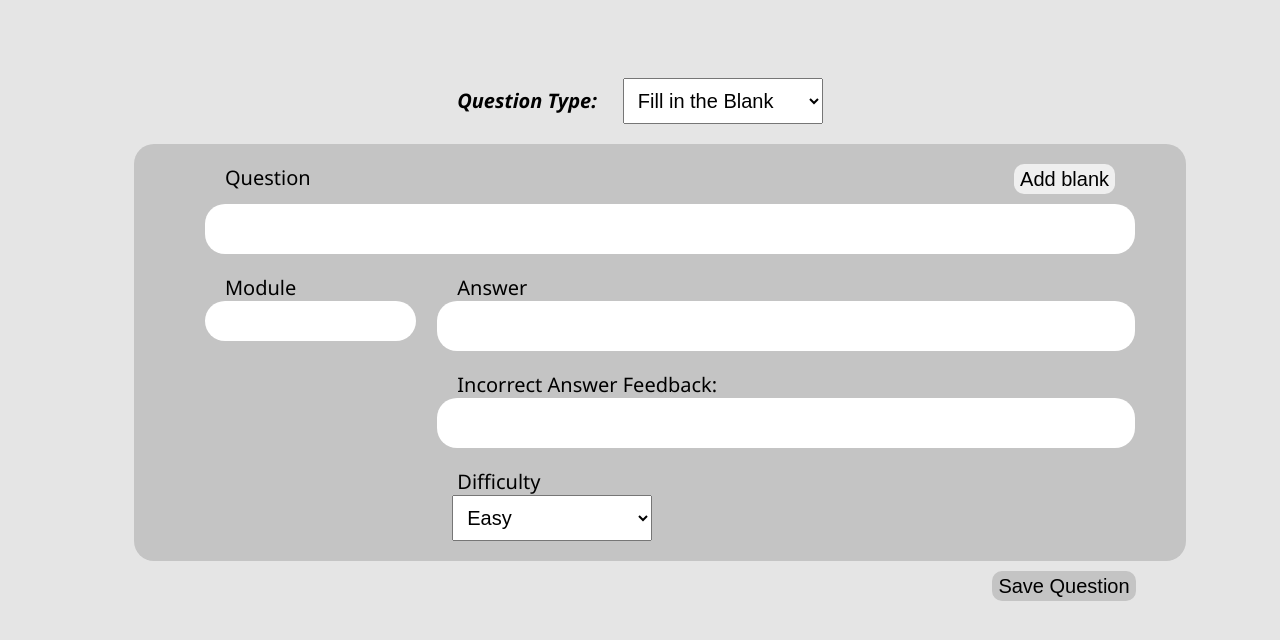
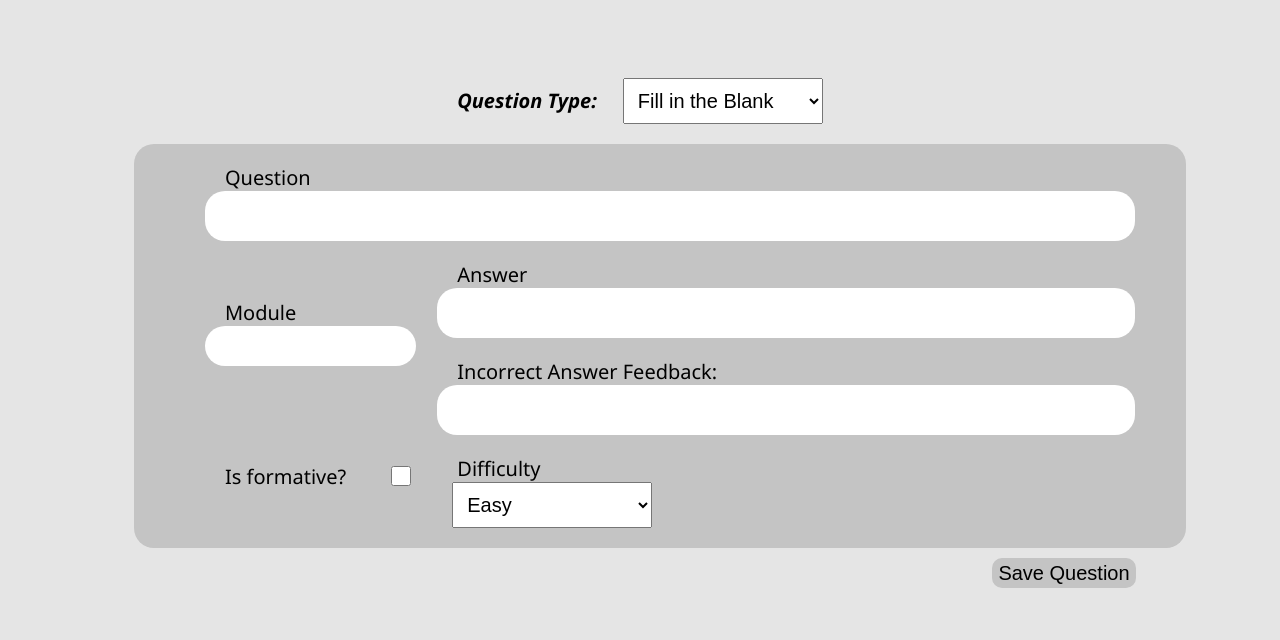
Before and after one commit to RomanWest/AAT, a Flask app: page /Create-Fill-in-the-Blank in a window 1280 px wide. Shown: the part 69-709 px from the top of the page. Run offline with Flask 2, Linux system fonts and the light colour scheme.

Commit message:
half way though making the forms work w database

```diff
--- a/aat/static/style.css
+++ b/aat/static/style.css
@@ -315,19 +315,7 @@ td {
   margin-bottom:2rem;
 }
 
-.add-blank-btn{
-  float: right;
-  height:3rem;
-  margin-bottom:1rem;
-  font-size: 2rem;
-  border-radius: 1rem;
-  outline: none;
-  border:none;
-  transition: 0.3s;
-}
-.add-blank-btn:hover {
-  background-color: #aaaaaa;
-}
+
 
 .question-maker-container{
   width: 100%;
@@ -379,6 +367,17 @@ td {
   padding: 1rem;
   margin-bottom: 2rem;
 }
+.issummative{
+  display: flex;
+  justify-content: space-between;
+  width: 90%;
+  align-items: center;
+}
+.module-and-formative{
+  display: flex;
+  flex-direction: column;
+  justify-content: space-around;
+}
 .question-input{
   width:100%;
   height:3rem;
@@ -387,6 +386,10 @@ td {
   outline: none;
   padding: 1rem;
   margin-bottom: 2rem;
+}
+.checkbox{
+  height:2rem;
+  width: 2rem;
 }
 .dropdown-menu-questions{
   font-size: 2rem;
--- a/aat/templates/Fill in blank.html
+++ b/aat/templates/Fill in blank.html
@@ -14,22 +14,17 @@
   <div class="question-maker-container">
     <div class="top-input-box">
       <label class="question-label" for="question">Question</label>
-      <form class="add-blank-btn" method="POST" action="">
-        <input
-          class="add-blank-btn"
-          type="submit"
-          name="add-blank"
-          value="Add blank"
-          onclick="add_field()"
-        />
-      </form>
       <input class="question-input" type="text" id="question" name="question" />
     </div>
     <div class="bottom-inputs">
-      <div class="module-and-date">
+      <div class="module-and-formative">
         <div class="module">
           <label class="question-label" for="module">Module</label>
           <input class="module-input" type="text" id="module" name="module"/>
+        </div>
+        <div class="issummative">
+          <label class = "question-label" for="issummative">Is formative?</label> &nbsp;
+          <input class = "checkbox" type="checkbox" id="issummative" name="issummative">
         </div>
       </div>
 
```
Also changed, not shown: aat/forms.py (+10 -1 lines), aat/static/script/script.js (line endings or trailing spaces).
